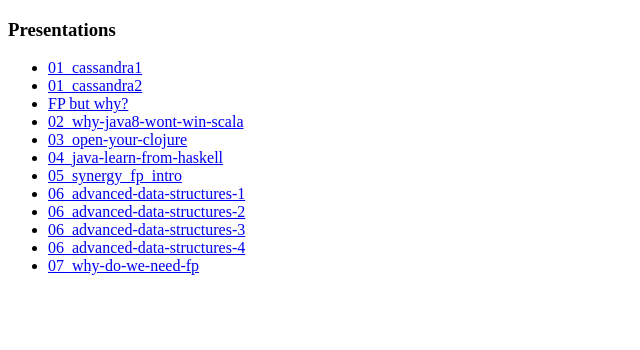
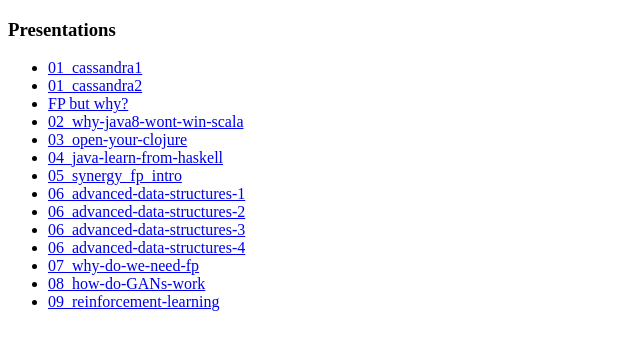
Before and after one commit to nlinker/nlinker.github.io, a plain HTML site: page index.html in a window 1280 px wide. Shown: the whole page, without its empty margins (0-640 px from the left). Drawn offline with Linux system fonts and the light colour scheme.

Commit message:
Added 2 last presentations

```diff
--- a/index.html
+++ b/index.html
@@ -20,6 +20,8 @@
             <li /><a href="https://nlinker.github.io/presentations/06_advanced-data-structures-3">06_advanced-data-structures-3</a>
             <li /><a href="https://nlinker.github.io/presentations/06_advanced-data-structures-4">06_advanced-data-structures-4</a>
             <li /><a href="https://nlinker.github.io/presentations/07_why-do-we-need-fp/index-ru.html">07_why-do-we-need-fp</a>
+            <li /><a href="https://nlinker.github.io/presentations/08_how-do-GANs-work/index-ru.html">08_how-do-GANs-work</a>
+            <li /><a href="https://nlinker.github.io/presentations/09_reinforcement-learning/index-ru.html">09_reinforcement-learning</a>
         </ul>
 </body>
 </html>
```
